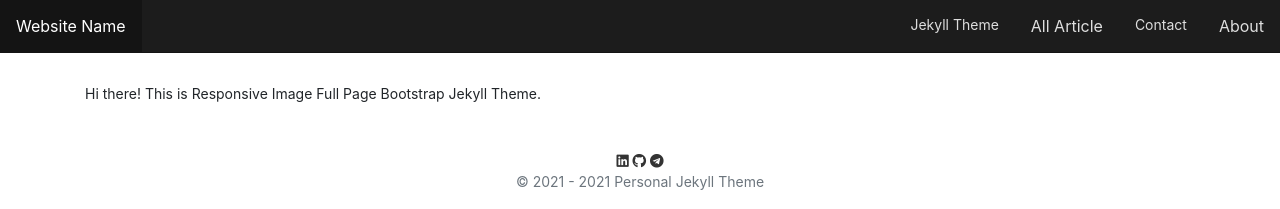
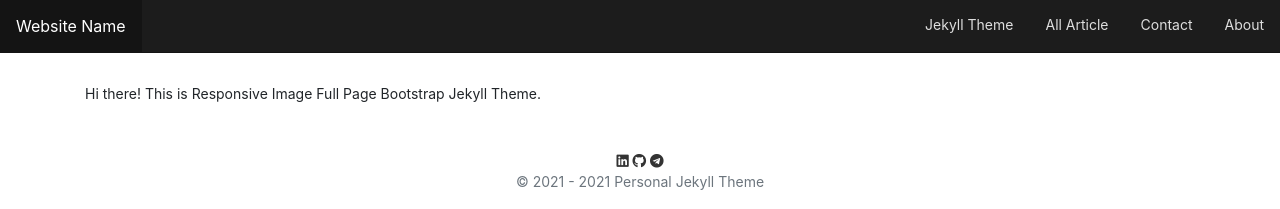
Before and after one commit to mohamadrido/personal-jekyll-theme, a Jekyll site: the page built from about.html, in a window 1280 px wide. Shown: the top 209 px of the page. Built offline with Jekyll 4.4.1, drawn with Linux system fonts in a browser that asks for light colours; nearby versions of some CDN libraries.

Commit message:
Update page.html

```diff
--- a/_layouts/page.html
+++ b/_layouts/page.html
@@ -9,9 +9,9 @@ layout: default
     <i class="fa fa-bars"></i>
   </a>
   <a style="font-size: 14px;" href="https://github.com/mohamadrido">Jekyll Theme</a>
-  <a href="https://mohamadrido.com/categories">All Article</a>
+  <a style="font-size: 14px;" href="https://mohamadrido.com/categories">All Article</a>
   <a style="font-size: 14px;" href="https://mohamadrido.com/contact">Contact</a>
-  <a href="https://mohamadrido.com/about">About</a>
+  <a style="font-size: 14px;" href="https://mohamadrido.com/about">About</a>
   </div>
 </div>
 <div class="container">
```
